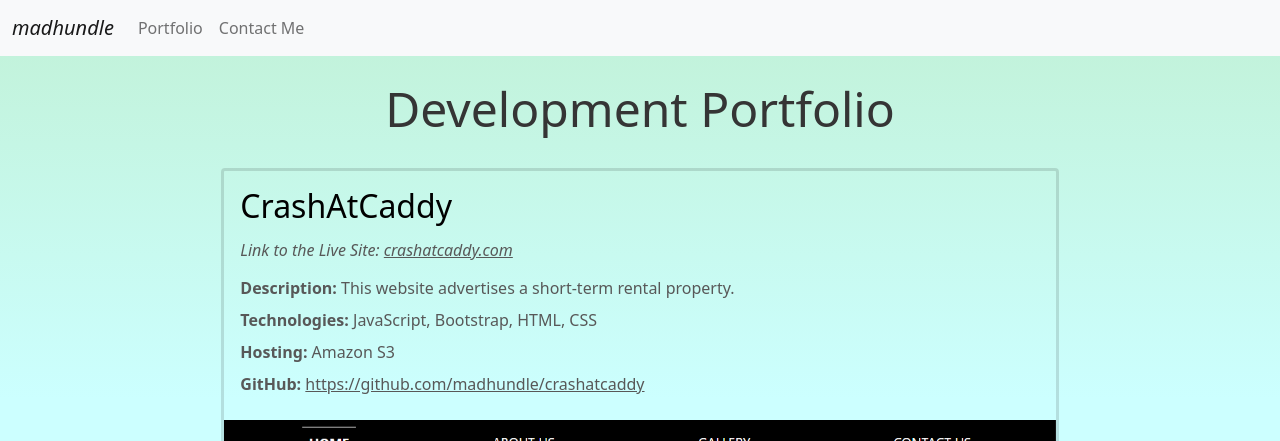
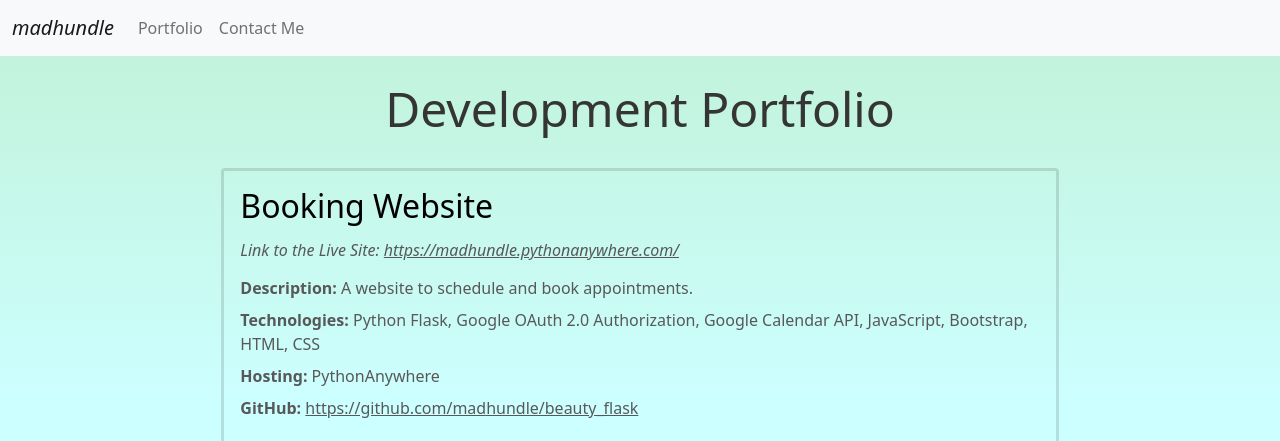
Before and after one commit to madhundle/madhundle.com, a Flask app: page / in a window 1280 px wide. Shown: the top 441 px of the page. Run offline with Flask 2, Linux system fonts and the light colour scheme.

Commit message:
added beauty_flask card

```diff
--- a/madhundle/templates/index.html
+++ b/madhundle/templates/index.html
@@ -67,6 +67,23 @@
     <div class="container-fluid section"
       id="section-portfolio">
       <h1>Development Portfolio</h1>
+
+      <!--Site-->
+      <div class="card col-lg-8">
+        <div class="card-body">
+          <h2 class="card-title">Booking Website</h2>
+          <h6 class="card-subtitle">Link to the Live Site:
+            <a href="https://madhundle.pythonanywhere.com/"
+              target="_blank">https://madhundle.pythonanywhere.com/</a></h6>
+          <p class="card-text"><strong>Description: </strong>A website to schedule and book appointments.</p>
+          <p class="card-text"><strong>Technologies: </strong>Python Flask, Google OAuth 2.0 Authorization, Google Calendar API, JavaScript, Bootstrap, HTML, CSS</p>
+          <p class="card-text"><strong>Hosting: </strong>PythonAnywhere</p>
+          <p class="card-text"><strong>GitHub: </strong>
+            <a href="https://github.com/madhundle/beauty_flask" target="_blank">https://github.com/madhundle/beauty_flask</a></p>
+        </div>
+        <iframe class="card-img-bottom" title="beauty flask website"
+          src="https://madhundle.pythonanywhere.com/"></iframe>
+      </div>
 
       <!--Site-->
       <div class="card col-lg-8">
```
Also changed, not shown: README.md.
